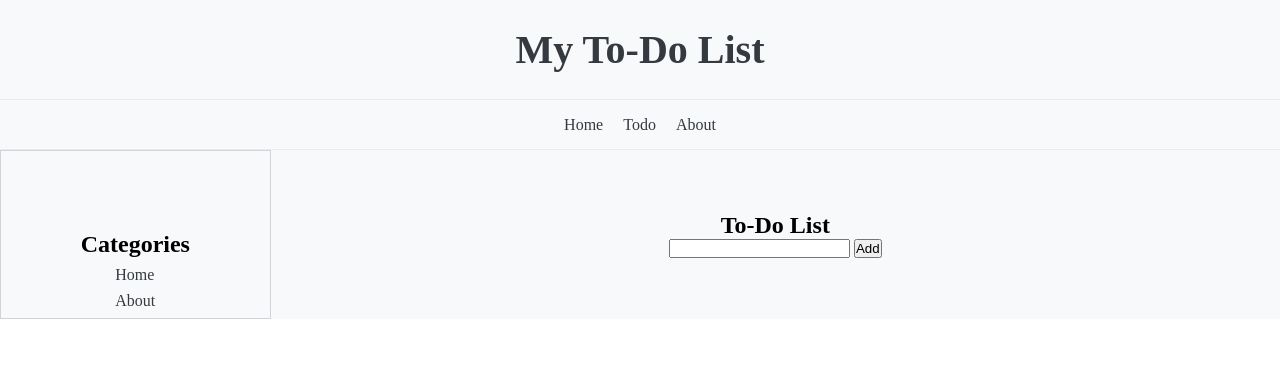
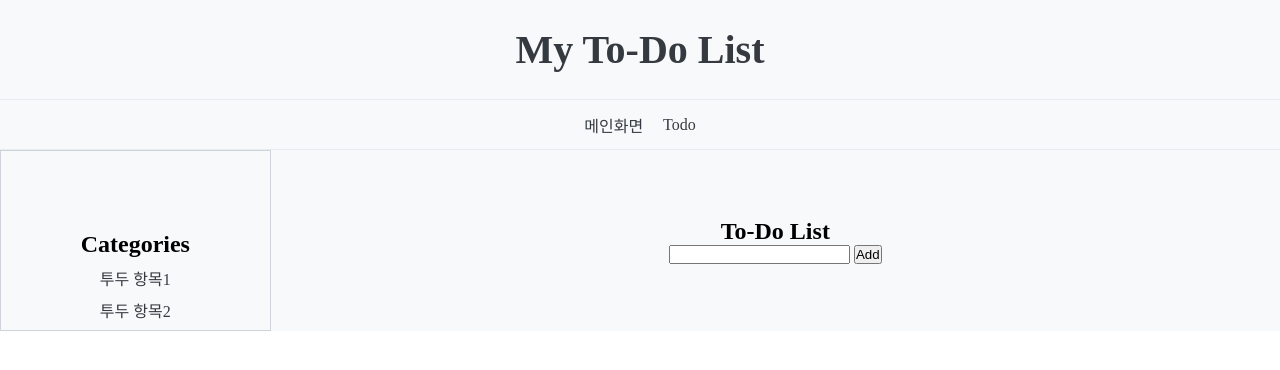
Before and after one commit to Kimchanyang524/To-do-List, a Django app: page /todo/ in a window 1280 px wide. Shown: the top 370 px of the page. Run offline with Django 5.2, Linux system fonts and the light colour scheme; data that the repository does not hold is empty.

Commit message:
:white_check_mark: update: index.html

```diff
--- a/templates/todo/index.html
+++ b/templates/todo/index.html
@@ -15,17 +15,16 @@
         </div>
         <nav>
             <ul>
-                <li><a href="index.php">Home</a></li>
+                <li><a href="index.php">메인화면</a></li>
                 <li><a href="index.php">Todo</a></li>
-                <li><a href="about.php">About</a></li>
             </ul>
         </nav>
         <main>
             <aside>
                 <h2>Categories</h2>
                 <ul>
-                    <li><a href="index.php">Home</a></li>
-                    <li><a href="about.php">About</a></li>
+                    <li><a href="index.php">투두 항목1</a></li>
+                    <li><a href="about.php">투두 항목2</a></li>
                 </ul>
             </aside>
             <section>
```
